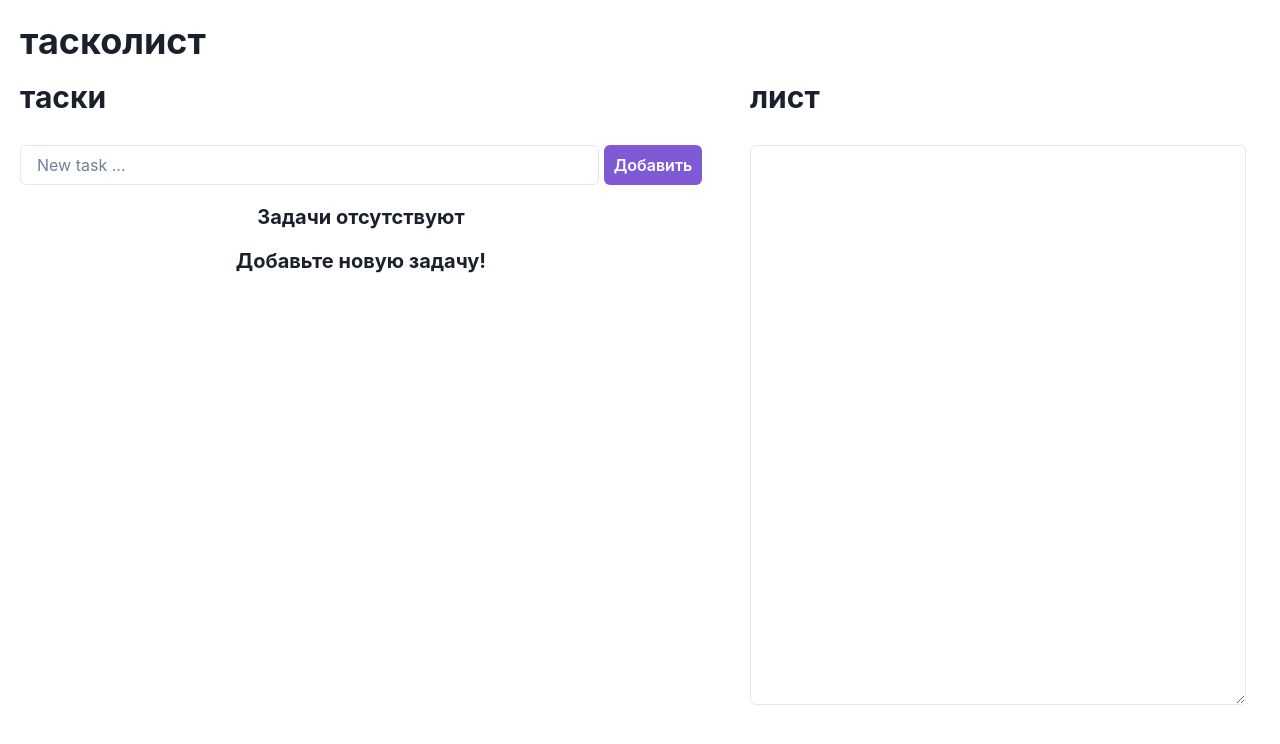
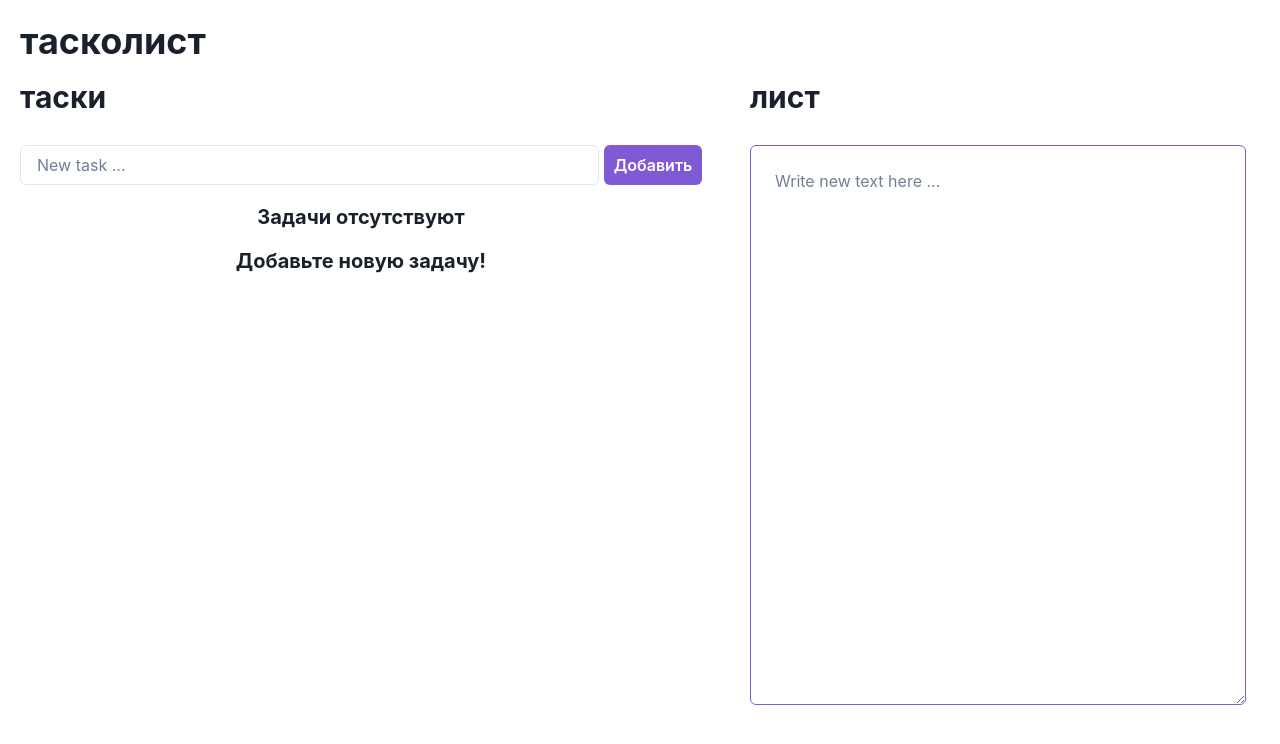
Before and after one commit to gorbatkoff/Vite_Chakra-UI_To_Do-List, a React (Vite) app: page / in a window 1280 px wide. Shown: the top 744 px of the page. Built offline with nearby package versions, Linux system fonts and the light colour scheme.

Commit message:
Add borderColor and placeholders

```diff
--- a/src/widgets/Content/Content.tsx
+++ b/src/widgets/Content/Content.tsx
@@ -1,6 +1,6 @@
 import {ChangeEvent, memo, useEffect, useState} from "react";
 import styles from "./Content.module.scss";
-import {Heading, Textarea} from "@chakra-ui/react";
+import {Heading, Textarea, useTheme} from "@chakra-ui/react";
 import {NewTask} from "/src/features";
 import {Tasks} from "/src/widgets/TasksList/ui/Tasks";
 
@@ -18,6 +18,8 @@ export const Content = memo((props: ContentProps) => {
         setNotes(e.target.value);
     };
 
+    const theme = useTheme();
+
     return (
         <div className={styles.Content}>
             <div>
@@ -31,9 +33,12 @@ export const Content = memo((props: ContentProps) => {
                 <Heading size='lg'>лист</Heading>
 
                 <Textarea
+                    borderColor={"#805AD5"}
                     value={notes as string}
                     onChange={handleChange}
                     height={"70vh"}
+                    p={6}
+                    placeholder={"Write new text here ..."}
                 />
             </div>
         </div>
```
